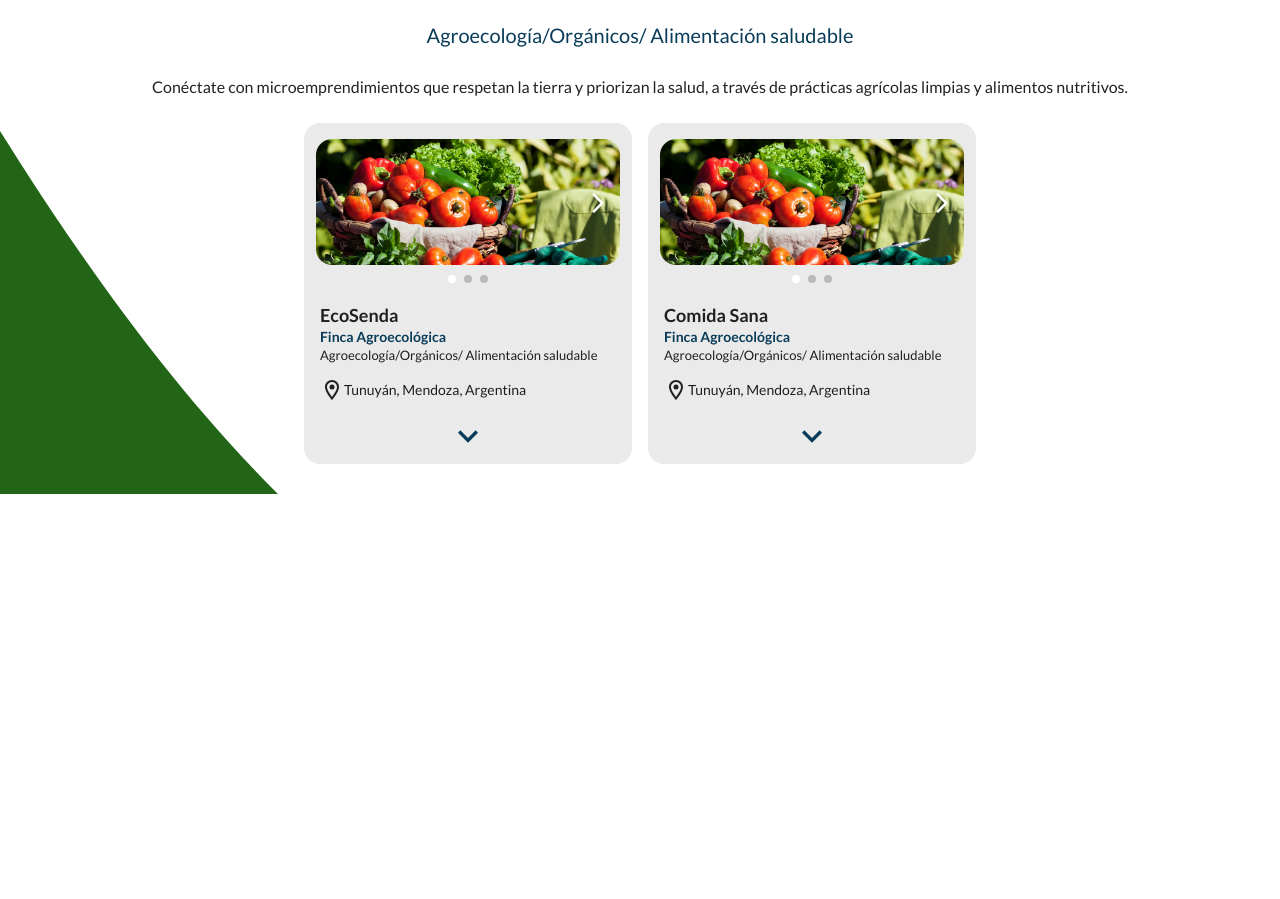
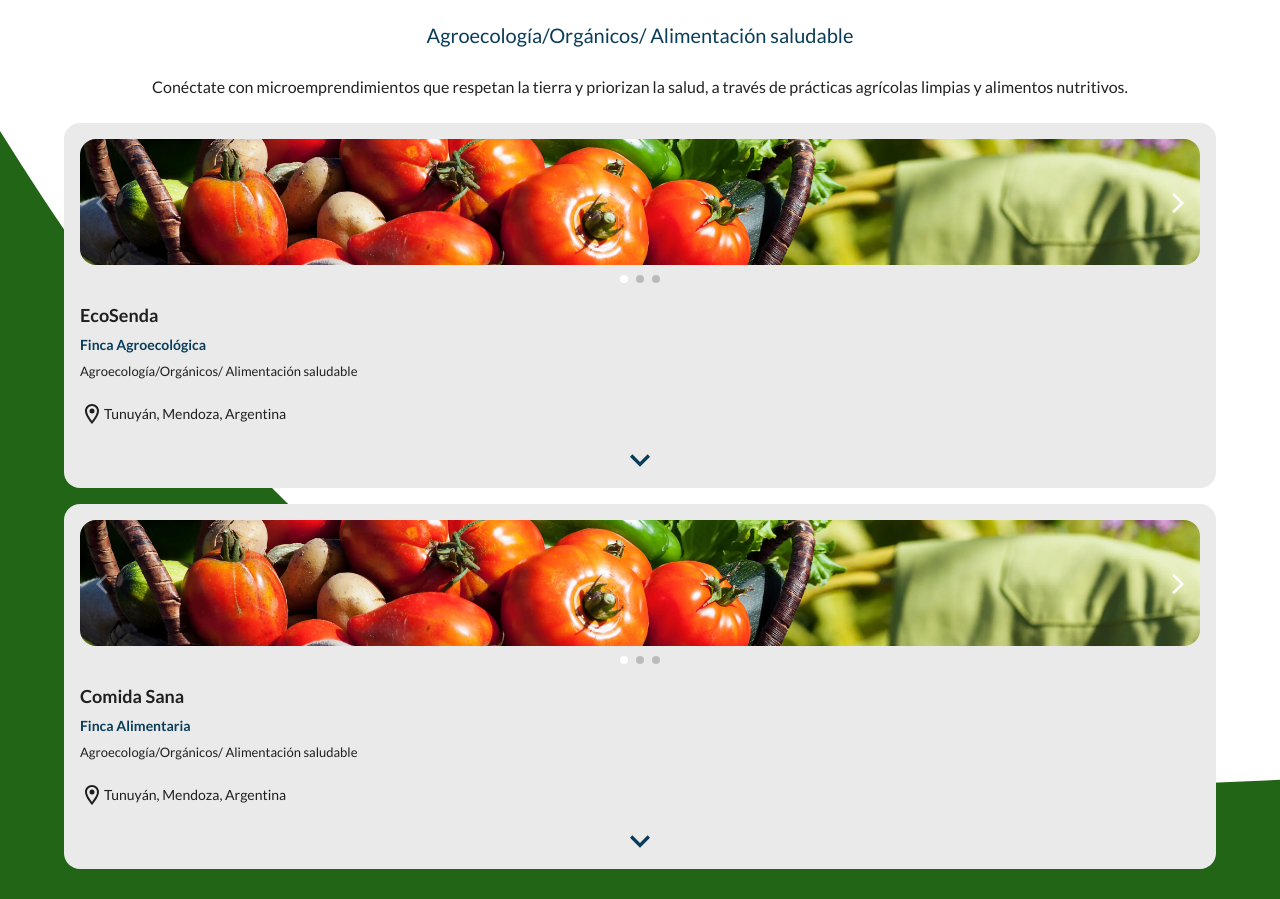
Before and after one commit to TomiCaratti13/SemilleroUbuntuFront, a React (Vite) app: page /microemprendimientos/Agroecologia in a window 1280 px wide. Shown: the part 601-1500 px from the top of the page. Before the commit the page ends 1095 px from the top, so only its background shows below. Built offline with nearby package versions, Linux system fonts and the light colour scheme.

Commit message:
Add optional subcategory

```diff
--- a/src/components/CardMicroemprendimiento.jsx
+++ b/src/components/CardMicroemprendimiento.jsx
@@ -42,15 +42,19 @@ export default function CardMicroemprendimiento({
   return (
     <Card
       sx={{
-        width: 328,
         bgcolor: 'gris.claro',
         borderRadius: 4,
         padding: '16px 0px 8px 0px',
-        gap: '24px',
         boxShadow: 'none',
       }}>
       <SliderSwipper imgs={[img0, img1, img2]} />
-      <CardContent style={{ paddingBottom: 0 }}>
+      <CardContent
+        style={{
+          paddingBottom: 0,
+          display: 'flex',
+          flexDirection: 'column',
+          gap: '8px',
+        }}>
         <Typography
           gutterBottom
           sx={{
@@ -62,6 +66,7 @@ export default function CardMicroemprendimiento({
           }}>
           {title}
         </Typography>
+        {subcategory && (
           <Typography
             variant="body2"
             color="negro"
@@ -74,6 +79,7 @@ export default function CardMicroemprendimiento({
             }}>
             {subcategory}
           </Typography>
+        )}
         <Typography
           paragraph
           sx={{
@@ -158,7 +164,10 @@ export default function CardMicroemprendimiento({
             }}>
             {moreinfo}
           </Typography>
-          <ButtonBlue text="Contactar" link={`/formularioContacto/${title}`} />
+          <ButtonBlue
+            text="Contactar"
+            link={`/formularioContacto/${title}`}
+          />
         </CardContent>
       </Collapse>
       <CardActions
--- a/src/components/SliderSwipper.jsx
+++ b/src/components/SliderSwipper.jsx
@@ -25,7 +25,7 @@ export const SliderSwipper = ({ imgs }) => {
           objectFit: 'cover',
           borderRadius: '16px',
           height: 148,
-          width: 304,
+          padding: '0px 16px',
         }}>
         <div className="container-images">
           <Swiper
--- a/src/utils/mocks/Microemprendimientos.json
+++ b/src/utils/mocks/Microemprendimientos.json
@@ -13,7 +13,7 @@
   {
     "title": "Comida Sana",
     "category": "Agroecología/Orgánicos/ Alimentación saludable",
-    "subcategory": "Finca Agroecológica",
+    "subcategory": "Finca Alimentaria",
     "ubication": "Tunuyán, Mendoza, Argentina",
     "img0": "/microemprendimiento1.webp",
     "img1": "/microemprendimiento2.webp",
@@ -24,7 +24,7 @@
   {
     "title": "Dinero Verde",
     "category": "Economía social/Desarrollo local/Inclusión financiera",
-    "subcategory": "Finca Agroecológica",
+    "subcategory": "Economia y Finanzas",
     "ubication": "Tunuyán, Mendoza, Argentina",
     "img0": "/microemprendimiento1.webp",
     "img1": "/microemprendimiento2.webp",
@@ -35,7 +35,7 @@
   {
     "title": "Luz Brillante",
     "category": "Conservación/Regeneración/ Servicios ecosistémicos",
-    "subcategory": "Finca Agroecológica",
+    "subcategory": "Servicios Básicos",
     "ubication": "Tunuyán, Mendoza, Argentina",
     "img0": "/microemprendimiento1.webp",
     "img1": "/microemprendimiento2.webp",
@@ -46,7 +46,6 @@
   {
     "title": "Refrigerio Sano",
     "category": "Conservación/Regeneración/ Servicios ecosistémicos",
-    "subcategory": "Finca Agroecológica",
     "ubication": "Tunuyán, Mendoza, Argentina",
     "img0": "/microemprendimiento1.webp",
     "img1": "/microemprendimiento2.webp",
@@ -57,7 +56,6 @@
   {
     "title": "EcoSur",
     "category": "Conservación/Regeneración/ Servicios ecosistémicos",
-    "subcategory": "Finca Agroecológica",
     "ubication": "Tunuyán, Mendoza, Argentina",
     "img0": "/microemprendimiento1.webp",
     "img1": "/microemprendimiento2.webp",
@@ -68,7 +66,7 @@
   {
     "title": "FaceVerde",
     "category": "Empresas/Organismos de impacto/ Economía circular",
-    "subcategory": "Finca Agroecológica",
+    "subcategory": "Emprendimiento Social y Sustentable",
     "ubication": "Tunuyán, Mendoza, Argentina",
     "img0": "/microemprendimiento1.webp",
     "img1": "/microemprendimiento2.webp",
```
Lines whose indentation alone changed are shown as unchanged.
